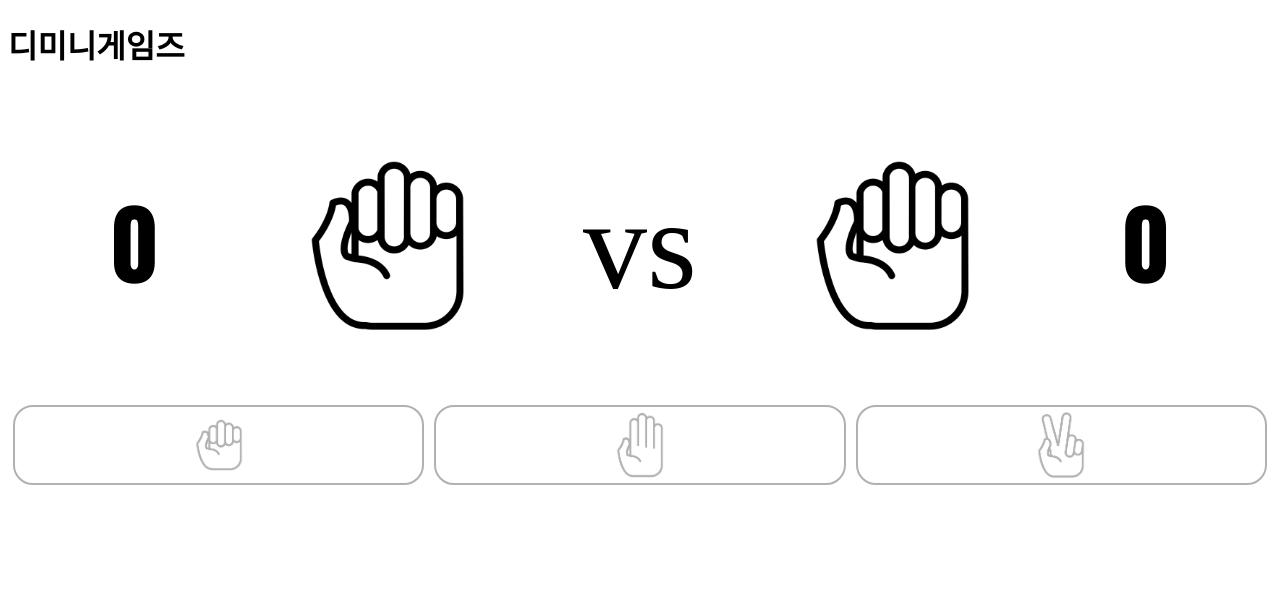
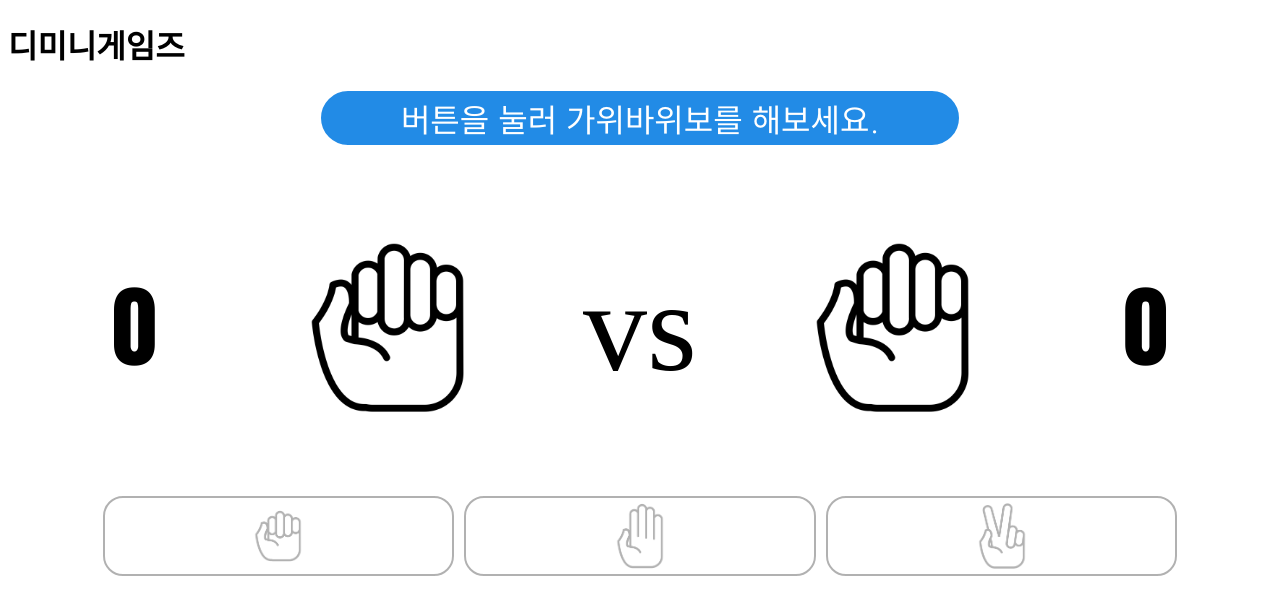
Before and after one commit to inudevs/Diminigames, a Vue app: page / in a window 1280 px wide. Shown: the top 614 px of the page. Built offline with nearby package versions, Linux system fonts and the light colour scheme.

Commit message:
게임 결과 메시지 추가

```diff
--- a/src/components/RockPaperScissors.vue
+++ b/src/components/RockPaperScissors.vue
@@ -1,8 +1,10 @@
 <template>
-  <div class="game-container">
-    <!-- <div>
-      <div id="announcement-box" :class="boxColor">{{ announcement }}</div>
-    </div>-->
+  <div>
+    <div id="announcement-container">
+      <div>
+        <div id="announcement-box" :class="boxColor">{{ announcement }}</div>
+      </div>
+    </div>
     <div class="flex-column-container">
       <p id="my-score" class="score">{{ myScore }}</p>
       <img :src="myRPSImage">
@@ -94,22 +96,25 @@ export default {
 <style>
 @import url("https://fonts.googleapis.com/css?family=Nanum+Gothic");
 
-.game-container {
+#announcement-container {
+  display: flex;
+
+  justify-content: center;
+  align-items: center;
 }
-
 #announcement-box {
   border: 2px solid;
   border-radius: 40px;
   color: white;
 
-  font-size: 2vw;
+  font-size: 2em;
   font-family: "Nanum Gothic", sans-serif;
 
-  margin: 0 auto;
-  padding: 4px 10px;
-  width: auto;
-  max-width: 35vw;
+  margin: 0 auto 0.75em auto;
+  padding: 4px 80px;
   text-align: center;
+  align-self: center;
+  justify-content: center;
 }
 
 .tie-box {
@@ -188,7 +193,7 @@ export default {
   display: flex;
   height: 5em;
 
-  margin-top: 0.2em;
+  margin: 0.75em 7vw 0 7vw;
 }
 
 .rps-button {
```
